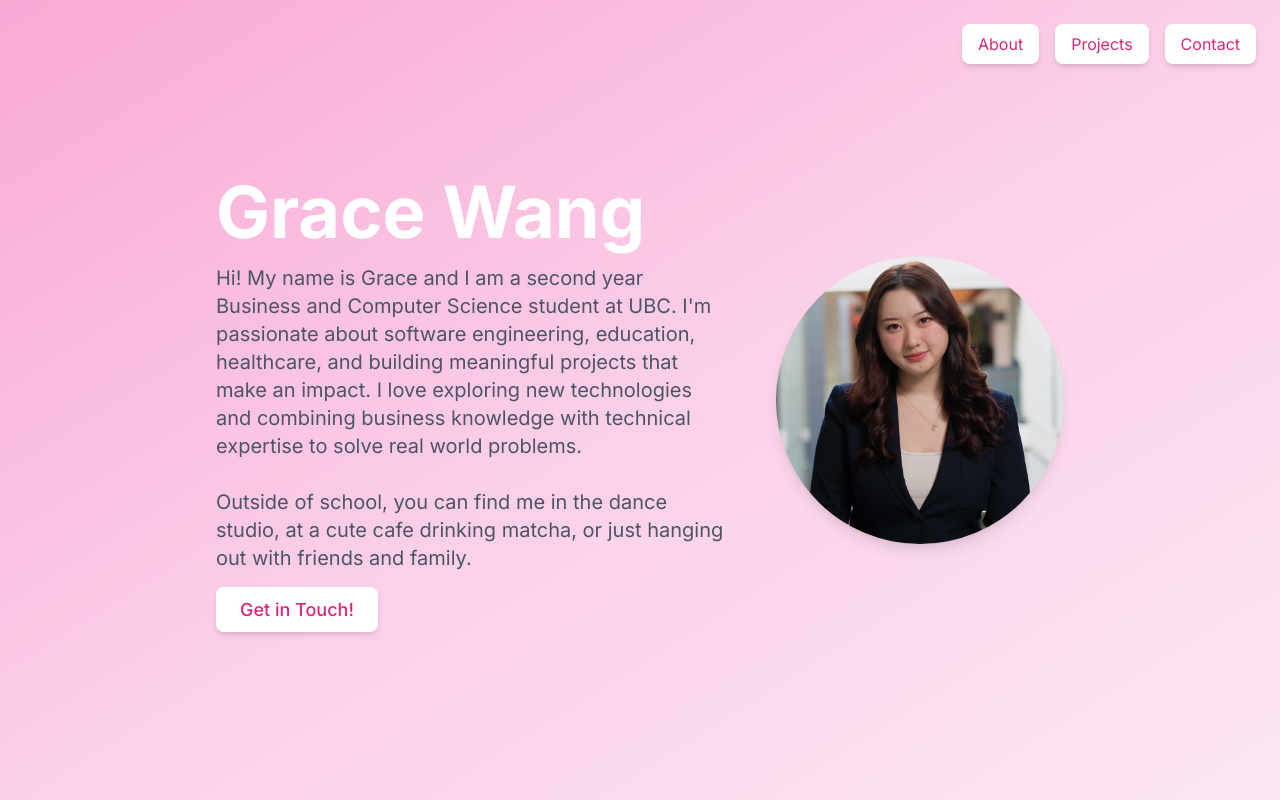
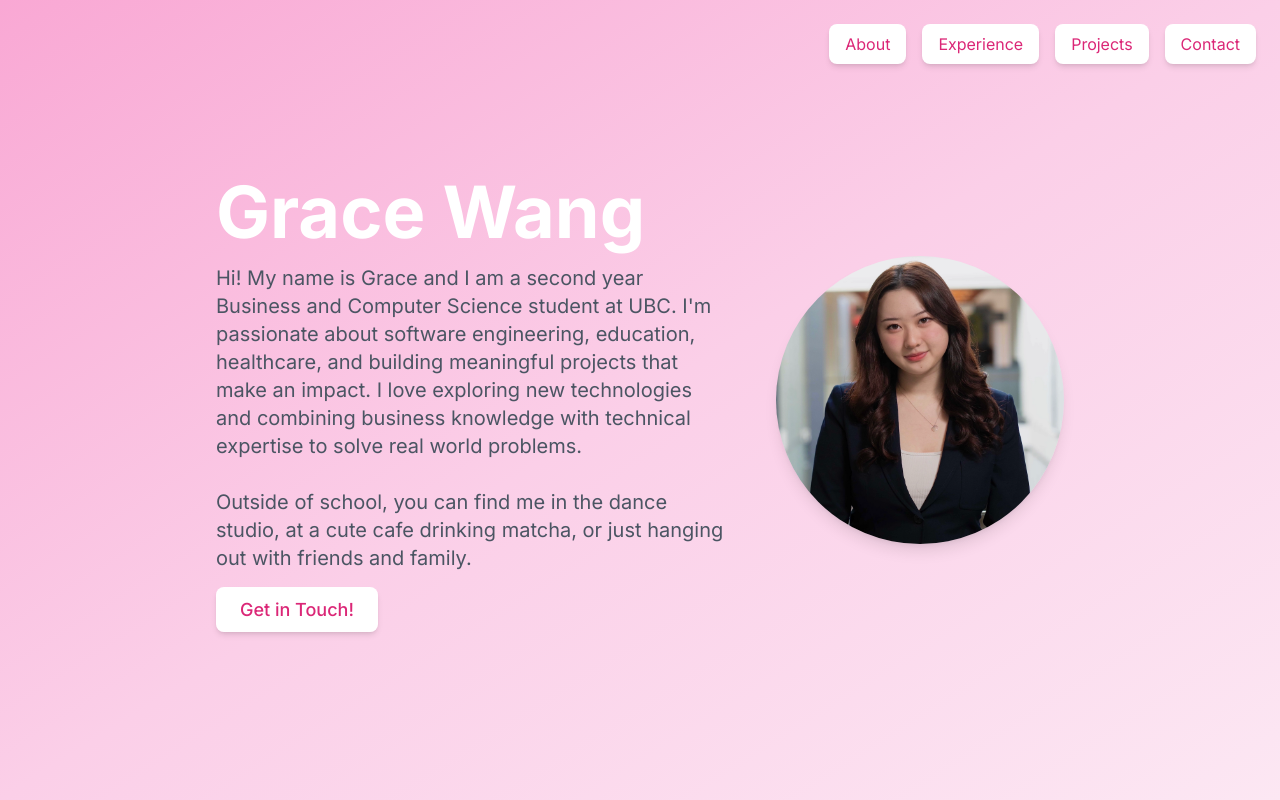
Before and after one commit to gracewxng/Portfolio, a Next.js app: page / in a window 1280 px wide. Built offline with nearby package versions, Linux system fonts and the light colour scheme; no server answers; what tailwindcss-debug-screens would draw is missing.

Commit message:
experience nav

```diff
--- a/app/page.tsx
+++ b/app/page.tsx
@@ -5,6 +5,7 @@ import Image from "next/image";
 
 const navigation = [
   { name: "About", href: "/about" },
+  { name: "Experience", href: "/experience" },
   { name: "Projects", href: "/projects" },
   { name: "Contact", href: "/contact" },
 ];
```
